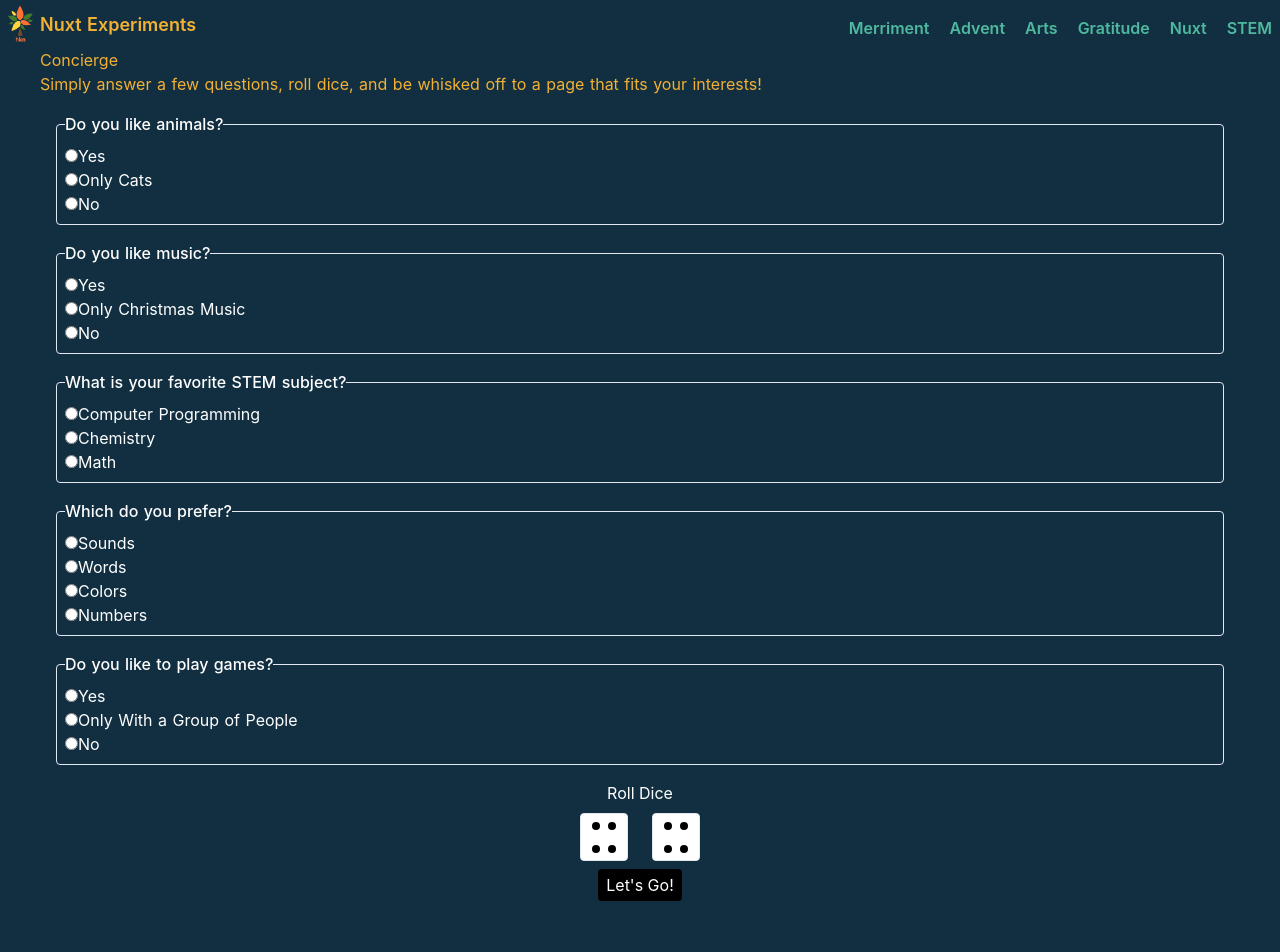
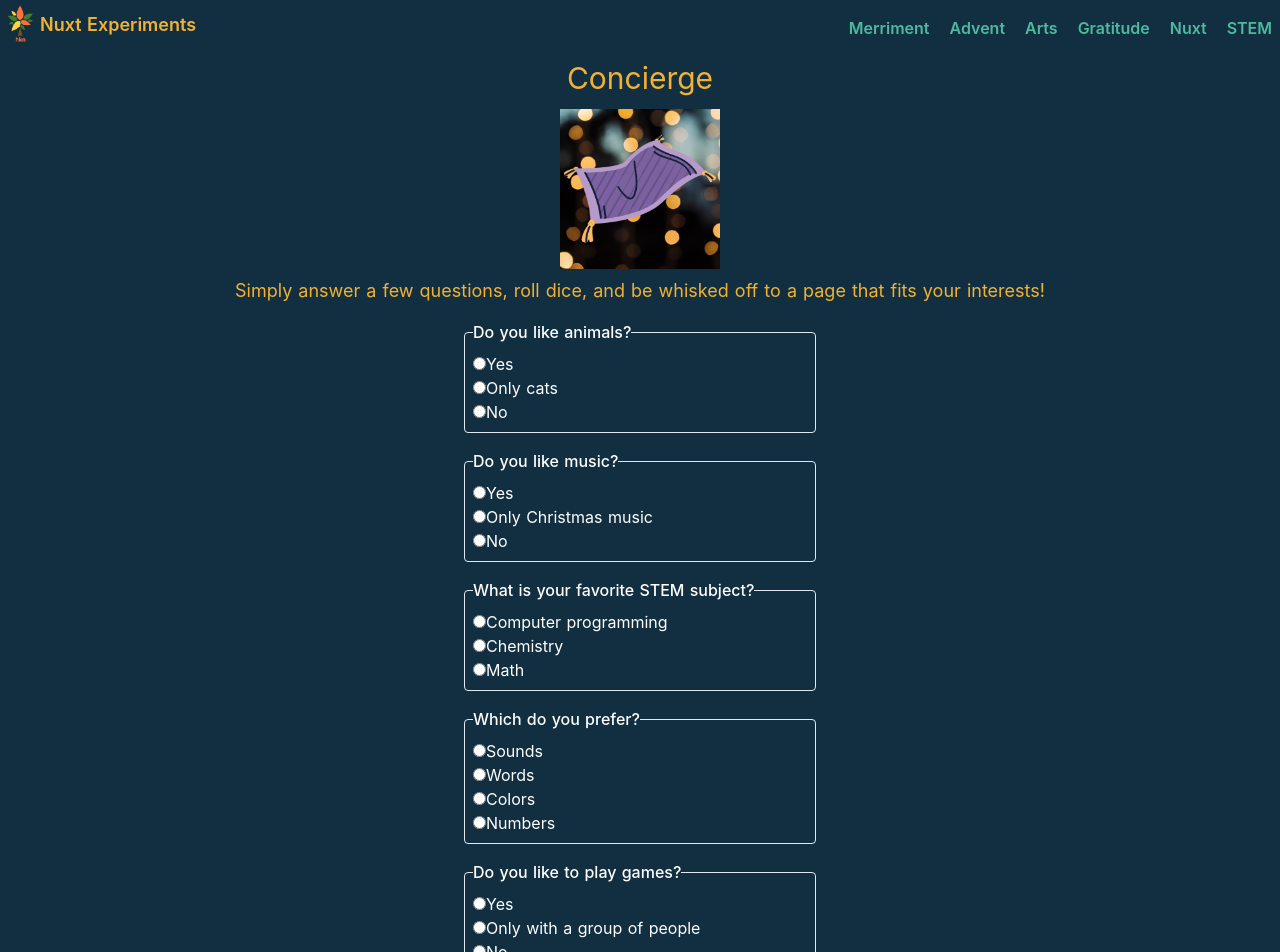
Before and after one commit to ethyl2/nuxt-experiment, a Nuxt app: page /concierge in a window 1280 px wide. Shown: the top 952 px of the page. Built offline with nearby package versions, Linux system fonts and the light colour scheme; a web font is replaced by a local one.

Commit message:
Style: Adds styles to concierge page; adds link from home to concierge

```diff
--- a/nuxt.config.js
+++ b/nuxt.config.js
@@ -52,7 +52,13 @@ export default {
     config: {
       variants: {
         extend: {
-          backgroundColor: ['active'],
+          backgroundColor: [
+            'responsive',
+            'hover',
+            'focus',
+            'active',
+            'group-hover',
+          ],
         },
       },
     },
--- a/pages/concierge.vue
+++ b/pages/concierge.vue
@@ -1,11 +1,12 @@
 <template>
-  <div class="mx-4 md:mx-10">
-    <h1>Concierge</h1>
-    <h2>
+  <div class="mx-4 md:mx-40">
+    <h1 class="text-3xl my-2 text-center">Concierge</h1>
+    <img src="/magic-carpet.png" alt="magic carpet" class="w-40 mx-auto my-2" />
+    <h2 class="text-lg text-center mb-2">
       Simply answer a few questions, roll dice, and be whisked off to a page
       that fits your interests!
     </h2>
-    <form @submit.prevent="handleSubmit">
+    <form class="max-w-sm mx-auto" @submit.prevent="handleSubmit">
       <fieldset class="flex flex-col p-2 rounded border m-4">
         <legend class="font-medium">Do you like animals?</legend>
         <div>
@@ -26,7 +27,7 @@
             value="1"
             required
           />
-          <label for="yesToCats">Only Cats</label>
+          <label for="yesToCats">Only cats</label>
         </div>
         <div>
           <input
@@ -59,7 +60,7 @@
             value="1"
             required
           />
-          <label for="yesToChristmas">Only Christmas Music</label>
+          <label for="yesToChristmas">Only Christmas music</label>
         </div>
         <div>
           <input
@@ -82,7 +83,7 @@
             value="2"
             required
           />
-          <label for="computers">Computer Programming</label>
+          <label for="computers">Computer programming</label>
         </div>
         <div>
           <input
@@ -150,7 +151,7 @@
             value="1"
             required
           />
-          <label for="yesToGroupGames">Only With a Group of People</label>
+          <label for="yesToGroupGames">Only with a group of people</label>
         </div>
         <div>
           <input
@@ -165,10 +166,16 @@
       </fieldset>
 
       <div class="flex flex-col justify-center items-center">
-        <button type="button" class="mb-2" @click="rollDice">Roll Dice</button>
-        <div class="flex justify-center items-center space-x-6">
+        <button
+          type="button"
+          class="text-2xl mb-2 hover:text-purple-400"
+          @click="rollDice"
+        >
+          Roll Dice
+        </button>
+        <div class="flex justify-center items-center space-x-6 group">
           <div
-            class="w-12 h-12 border bg-white rounded flex flex-wrap items-center justify-center"
+            class="w-12 h-12 border bg-white rounded flex flex-wrap items-center justify-center group-hover:bg-purple-400 group-hover:border-purple-400 hover:bg-purple-400 hover:border-purple-400"
             @click="rollDice"
           >
             <div
@@ -178,7 +185,7 @@
             ></div>
           </div>
           <div
-            class="w-12 h-12 border bg-white rounded flex flex-wrap items-center justify-center"
+            class="w-12 h-12 border bg-white rounded flex flex-wrap items-center justify-center group-hover:bg-purple-400 group-hover:border-purple-400 hover:bg-purple-400 hover:border-purple-400"
             @click="rollDice"
           >
             <div
@@ -190,7 +197,7 @@
         </div>
         <button
           type="submit"
-          class="bg-black rounded py-1 px-2 m-2 hover:bg-gray-900"
+          class="bg-black rounded py-2 px-4 m-4 text-2xl font-bold hover:bg-gray-900"
         >
           Let's Go!
         </button>
@@ -209,8 +216,8 @@ export default {
       stemSubject: null,
       sense: null,
       likesGames: null,
-      diceRoll1: 4,
-      diceRoll2: 4,
+      diceRoll1: null,
+      diceRoll2: null,
     }
   },
   mounted() {
@@ -230,6 +237,12 @@ export default {
       this.stemSubject = localStorage.getItem('stemSubject')
         ? localStorage.getItem('stemSubject')
         : null
+      this.diceRoll1 = localStorage.getItem('diceRoll1')
+        ? parseInt(localStorage.getItem('diceRoll1'))
+        : 4
+      this.diceRoll2 = localStorage.getItem('diceRoll2')
+        ? parseInt(localStorage.getItem('diceRoll2'))
+        : 4
     }
   },
   methods: {
@@ -240,6 +253,8 @@ export default {
         localStorage.setItem('likesGames', this.likesGames)
         localStorage.setItem('sense', this.sense)
         localStorage.setItem('stemSubject', this.stemSubject)
+        localStorage.setItem('diceRoll1', this.diceRoll1)
+        localStorage.setItem('diceRoll2', this.diceRoll2)
       }
       const diceTotal = this.diceRoll1 + this.diceRoll2
       const pageTypeMap = {
@@ -255,7 +270,7 @@ export default {
         11: 'sense',
         12: 'sense',
       }
-      let newPath = ''
+      let newPath = '/stem/cistercian-monk-numerals'
       let foundNewPath = false
       let pageType = pageTypeMap[diceTotal]
 
@@ -299,7 +314,7 @@ export default {
         } else if (this.stemSubject === '1') {
           newPath = '/stem/elements'
           foundNewPath = true
-        } else {
+        } else if (this.stemSubject === '0') {
           newPath = '/stem/binary'
           foundNewPath = true
         }
@@ -311,8 +326,6 @@ export default {
           newPath = '/arts/drag-and-drop'
         } else if (this.sense === '0') {
           newPath = '/arts/color-picker'
-        } else {
-          newPath = '/stem/cistercian-monk-numerals'
         }
       }
       this.$router.push({ path: newPath })
--- a/pages/index.vue
+++ b/pages/index.vue
@@ -2,7 +2,13 @@
   <div class="container">
     <div>
       <img src="../static/tree2.png" alt="logo" class="mx-auto" />
-      <h1 class="title">Nuxt.js Experiments</h1>
+      <h1 class="title mb-6">Nuxt.js Experiments</h1>
+      <nuxt-link
+        to="/concierge"
+        class="bg-black rounded py-2 px-4 my-12 text-2xl font-bold text-white hover:bg-gray-900"
+      >
+        Let's Go!
+      </nuxt-link>
     </div>
   </div>
 </template>
```
Also changed, not shown: static/magic-carpet.png (added).
